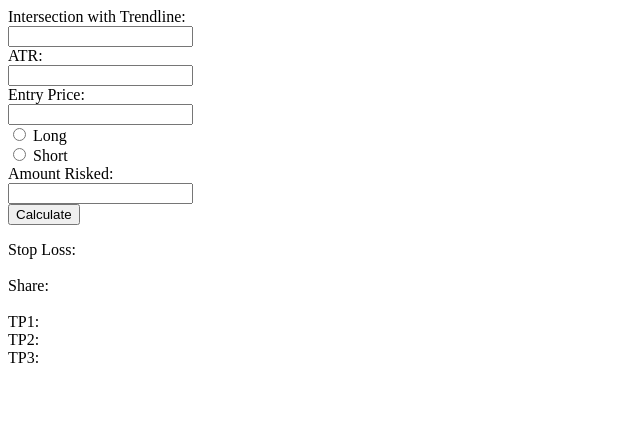
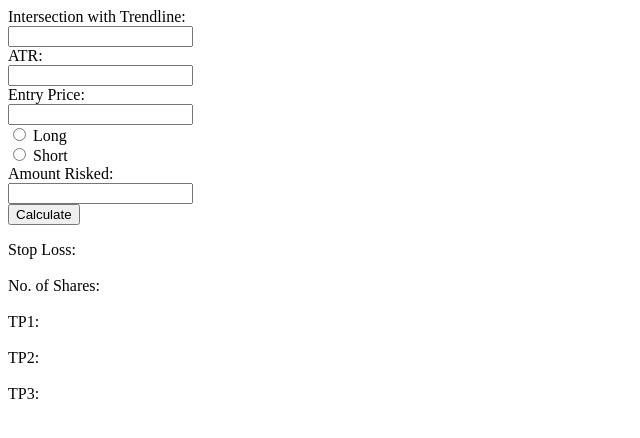
Before and after one commit to ohichimaru/calculator, a plain HTML site: page index.html in a window 1280 px wide. Shown: the whole page, without its empty margins (0-640 px from the left). Drawn offline with Linux system fonts and the light colour scheme.

Commit message:
Update index.html

```diff
--- a/index.html
+++ b/index.html
@@ -1,31 +1,40 @@
 <form id="form-id">
   <label for="intersection">Intersection with Trendline:</label><br>
     <input type="text" id="intersection" name="intersection"><br>
+
   <label for="atr">ATR:</label><br>
     <input type="text" id="atr" name="atr"><br>
+
   <label for="entryprice">Entry Price:</label><br>
     <input type="text" id="entryprice" name="entryprice"><br>
+
   <input type="radio" id="long" name="longshort" value="Long">
     <label for="long">Long</label><br>
+
   <input type="radio" id="short" name="longshort" value="Short">
     <label for="short">Short</label><br>
+
    <label for="amtrisked">Amount Risked:</label><br>
     <input type="text" id="amtrisked" name="amtrisked"><br>
-  <button type="button" id='submit-btn' value="Calculate" onclick="calculate(this.form)">Calculate</button>
+
+  <button type="button" id="submit-btn" value="Calculate" onclick="calculate(this.form)">Calculate</button>
 </form>
 
 <label>Stop Loss:</label>
 <div id="result"></div>
-<br/>
-<label>Share:</label>
+<br>
+<label>No. of Shares:</label>
 <div id="shareResult"></div>
-<br/>
+<br>
 <label>TP1:</label>
 <div id="tp1"></div>
+<br>
 <label>TP2:</label>
 <div id="tp2"></div>
+<br>
 <label>TP3:</label>
 <div id="tp3"></div>
+
 <script>
   function calculate(form) {
     var intersectionValue = parseFloat(form.intersection.value)
```
